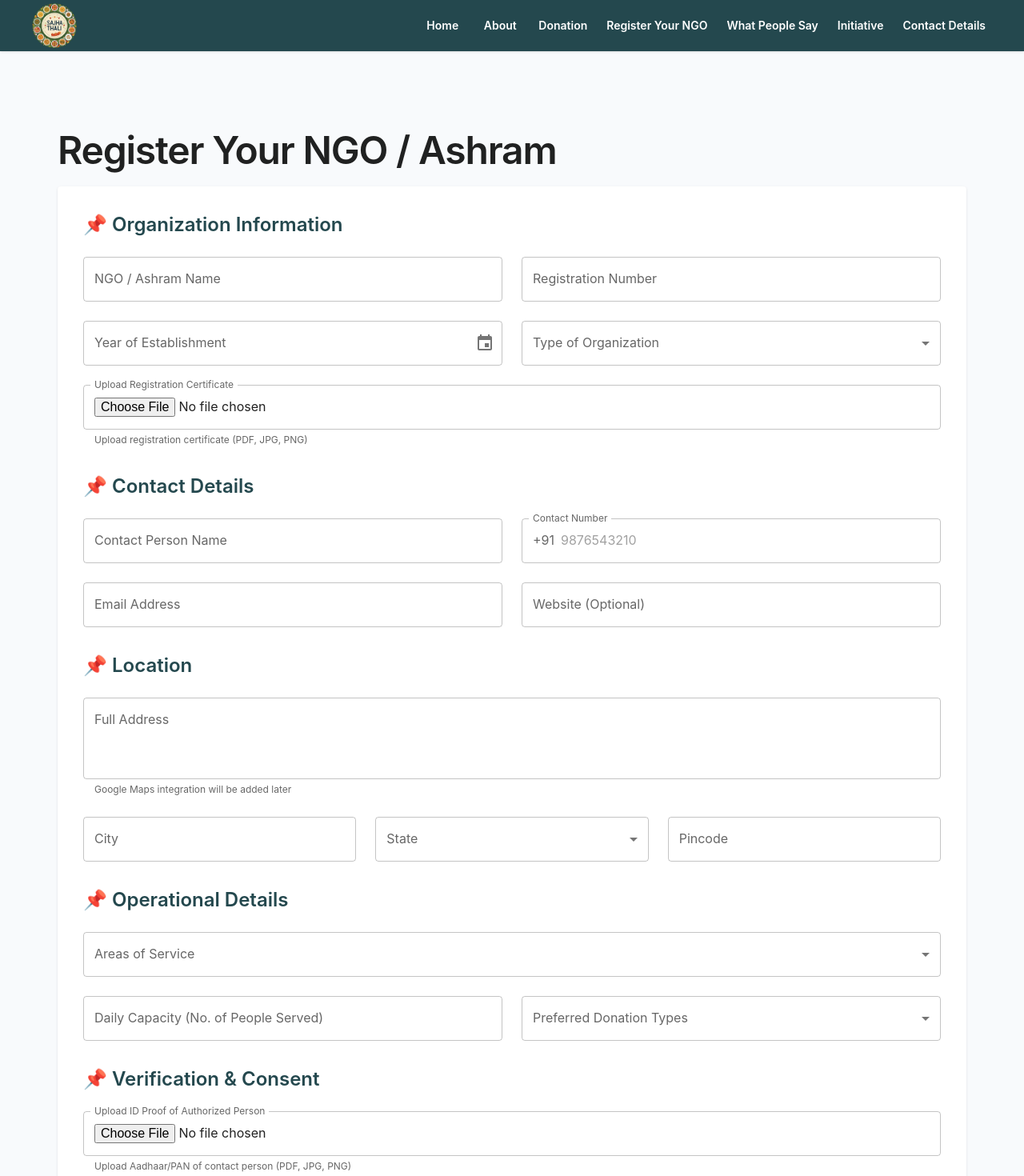
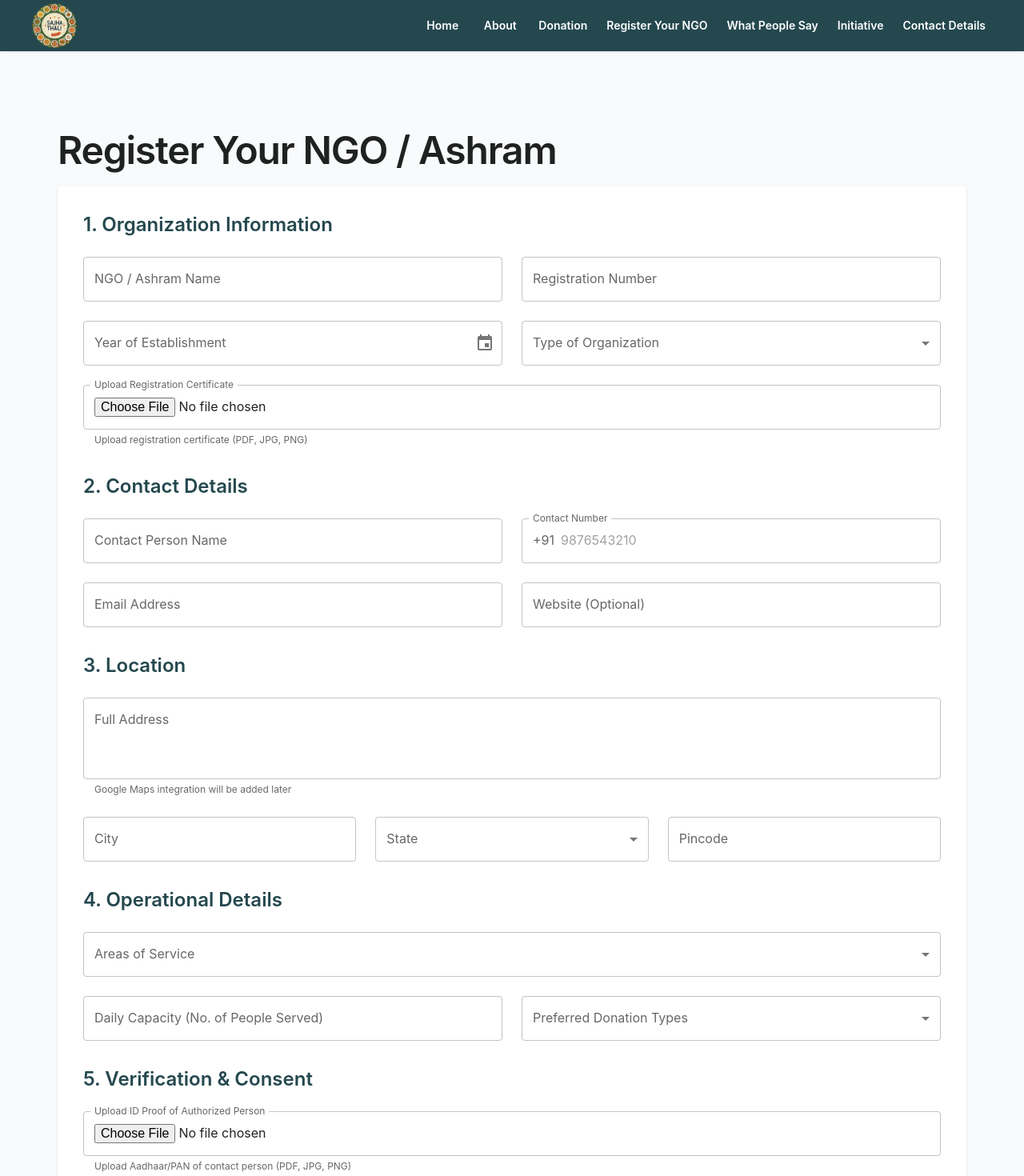
Before and after one commit to sajhathali/sothali, a Next.js app: page /register-ngo in a window 1280 px wide. Shown: the top 1470 px of the page at 80% size. Built offline with nearby package versions, Linux system fonts and the light colour scheme.

Commit message:
feat: add numbered section headings to NGO registration form

```diff
--- a/src/app/register-ngo/page.tsx
+++ b/src/app/register-ngo/page.tsx
@@ -105,7 +105,7 @@ export default function RegisterNGOPage() {
           <form onSubmit={handleSubmit(onSubmit)}>
             {/* Organization Information */}
             <Typography variant="h5" gutterBottom color="primary" sx={{ fontWeight: 600, mb: 3 }}>
-              📌 Organization Information
+              1. Organization Information
             </Typography>
 
             <Box sx={{ display: 'flex', flexDirection: 'column', gap: 3, mb: 4 }}>
@@ -205,7 +205,7 @@ export default function RegisterNGOPage() {
 
             {/* Contact Details */}
             <Typography variant="h5" gutterBottom color="primary" sx={{ fontWeight: 600, mb: 3 }}>
-              📌 Contact Details
+              2. Contact Details
             </Typography>
 
             <Box sx={{ display: 'flex', flexDirection: 'column', gap: 3, mb: 4 }}>
@@ -278,7 +278,7 @@ export default function RegisterNGOPage() {
 
             {/* Location */}
             <Typography variant="h5" gutterBottom color="primary" sx={{ fontWeight: 600, mb: 3 }}>
-              📌 Location
+              3. Location
             </Typography>
 
             <Box sx={{ display: 'flex', flexDirection: 'column', gap: 3, mb: 4 }}>
@@ -355,7 +355,7 @@ export default function RegisterNGOPage() {
 
             {/* Operational Details */}
             <Typography variant="h5" gutterBottom color="primary" sx={{ fontWeight: 600, mb: 3 }}>
-              📌 Operational Details
+              4. Operational Details
             </Typography>
 
             <Box sx={{ display: 'flex', flexDirection: 'column', gap: 3, mb: 4 }}>
@@ -437,7 +437,7 @@ export default function RegisterNGOPage() {
 
             {/* Verification & Consent */}
             <Typography variant="h5" gutterBottom color="primary" sx={{ fontWeight: 600, mb: 3 }}>
-              📌 Verification & Consent
+              5. Verification & Consent
             </Typography>
 
             <Box sx={{ display: 'flex', flexDirection: 'column', gap: 3, mb: 4 }}>
```
